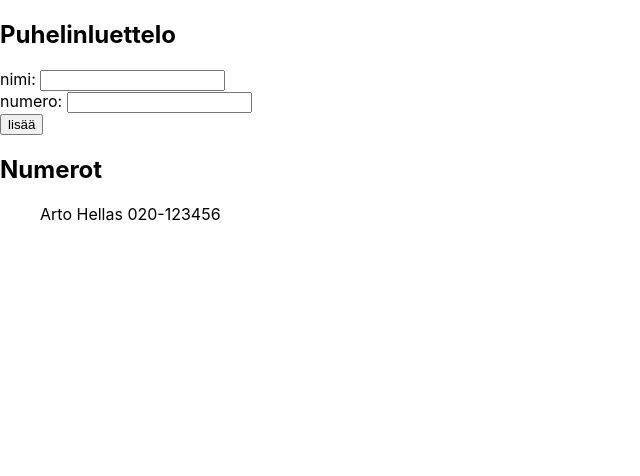
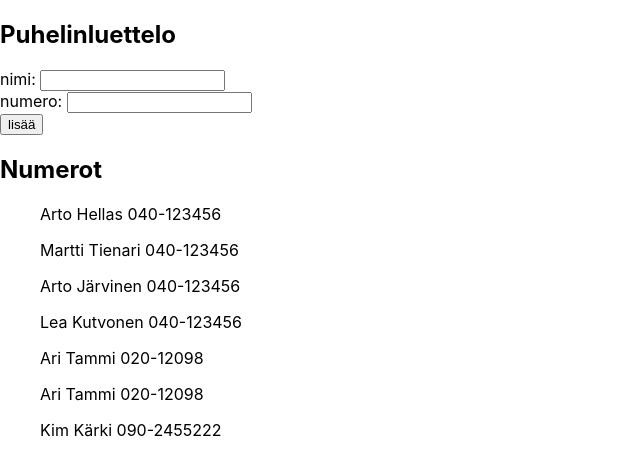
Before and after one commit to gisu-fin/Web-and-Mobile-Programming-2020, a React (Create React App) app in the folder Part 2/phonebook/: page / in a window 1280 px wide. Shown: the top 476 px of the page, without its empty margins (0-640 px from the left). Built offline with nearby package versions, Linux system fonts and the light colour scheme; data requests are answered from the project's data file; the HTML template or start-up script is replaced by a standard one.

Commit message:
2.9 done

```diff
--- a/Part 2/phonebook/db.json
+++ b/Part 2/phonebook/db.json
@@ -19,6 +19,21 @@
       "name": "Lea Kutvonen",
       "number": "040-123456",
       "id": 4
+    },
+    {
+      "name": "Ari Tammi",
+      "number": "020-12098",
+      "id": 5
+    },
+    {
+      "name": "Ari Tammi",
+      "number": "020-12098",
+      "id": 6
+    },
+    {
+      "name": "Kim Kärki",
+      "number": "090-2455222",
+      "id": 7
     }
   ]
 }
--- a/Part 2/phonebook/package.json
+++ b/Part 2/phonebook/package.json
@@ -6,6 +6,8 @@
     "@testing-library/jest-dom": "^4.2.4",
     "@testing-library/react": "^9.3.2",
     "@testing-library/user-event": "^7.1.2",
+    "axios": "^0.19.2",
+    "json-server": "^0.16.1",
     "react": "^16.13.0",
     "react-dom": "^16.13.0",
     "react-scripts": "3.4.0"
@@ -14,7 +16,8 @@
     "start": "react-scripts start",
     "build": "react-scripts build",
     "test": "react-scripts test",
-    "eject": "react-scripts eject"
+    "eject": "react-scripts eject",
+    "server":"json-server -p3001 db.json"
   },
   "eslintConfig": {
     "extends": "react-app"
--- a/Part 2/phonebook/src/App.js
+++ b/Part 2/phonebook/src/App.js
@@ -1,17 +1,36 @@
 import React from 'react';
 import Form from './components/Form';
 import People from './components/People';
+import axios from 'axios';
+
+/*
+2.9 Telephone directory, part 6
+At the moment, the new numbers added to the directory are not sent to the server.
+Change the app so that its state is synchronized with the server state
+*/
+
+
+
 
 class App extends React.Component {
   constructor(props) {
     super(props)
     this.state = {
-      persons: [
-        { name: 'Arto Hellas', number: '020-123456' }
-      ],
+      persons: [],
       newName: '',
       newNumber: ''
     }
+    console.log('constructor')
+  }
+
+  componentDidMount(){
+    console.log ('did mount')
+    axios
+      .get('http://localhost:3001/persons')
+      .then(response => {
+        console.log ('promise fullfilled')
+        this.setState({persons: response.data})
+      })
   }
 
   addPerson = (event) => {
@@ -27,15 +46,19 @@ class App extends React.Component {
         alert (this.state.newName + ' on jo olemassa, lisää uusi nimi')
         this.setState({
           newName: '',
-          newNumber: ''
+          newNumber: '',
+
         })
   } else {
-    const persons = this.state.persons.concat(person)
+    axios.post('http://localhost:3001/persons', person)
+    .then(response => {
       this.setState({
-        persons: persons,
+        persons: this.state.persons.concat(response.data),
         newName: '',
         newNumber: ''
       })
+      console.log(response)
+    })
   }
   }
 
@@ -51,6 +74,7 @@ class App extends React.Component {
 
   render() {
 
+  console.log ('render')
 
     return (
       <div>
```
Also changed, not shown: 1 other file (tests, documents, lock files or other folders). Lines whose indentation alone changed are shown as unchanged.
